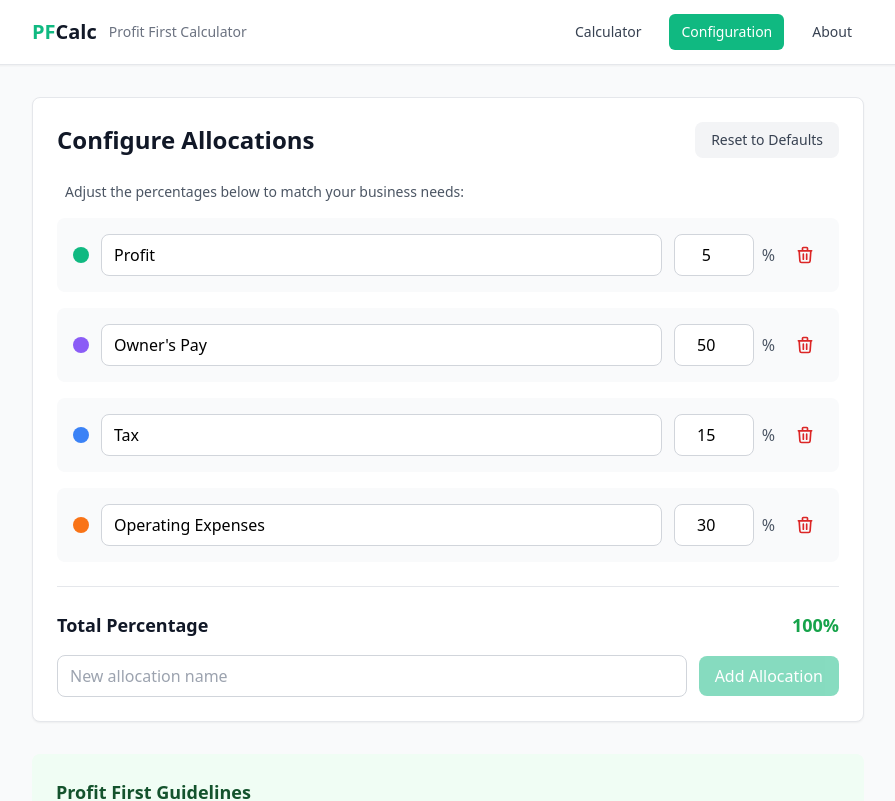
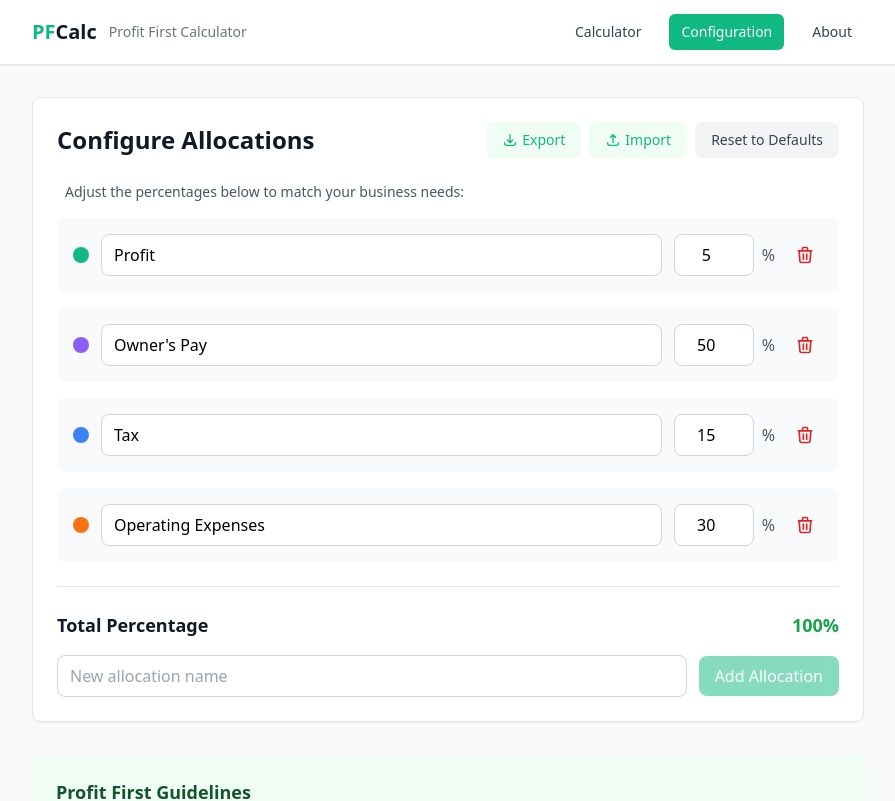
Before and after one commit to 1kevgriff/pfcalc, a Vue app: page /config in a window 1280 px wide. Shown: the top 801 px of the page, without its empty margins (192-1087 px from the left). Built offline with nearby package versions, Linux system fonts and the light colour scheme.

Commit message:
Add import/export functionality for configuration
- Export allocations and income to JSON file
- Import configuration from JSON file
- Validate imported data before applying
- Include date stamp in exported filename
- Add helpful UI buttons with icons

```diff
--- a/src/stores/allocation.js
+++ b/src/stores/allocation.js
@@ -107,6 +107,25 @@ export const useAllocationStore = defineStore('allocation', () => {
     }
   }
 
+  function importConfiguration(importedAllocations, importedIncome) {
+    // Replace allocations with imported ones
+    allocations.value = importedAllocations.map(alloc => ({
+      id: alloc.id,
+      name: alloc.name,
+      percentage: alloc.percentage,
+      color: alloc.color || 'bg-gray-500'
+    }))
+
+    // Set income amount if provided
+    if (typeof importedIncome === 'number' && importedIncome >= 0) {
+      incomeAmount.value = importedIncome
+    }
+
+    // Save to localStorage
+    saveAllocations()
+    saveIncomeAmount()
+  }
+
   return {
     allocations,
     incomeAmount,
@@ -117,6 +136,7 @@ export const useAllocationStore = defineStore('allocation', () => {
     addAllocation,
     removeAllocation,
     resetToDefaults,
-    updateAllocationName
+    updateAllocationName,
+    importConfiguration
   }
 })
--- a/src/views/ConfigurationView.vue
+++ b/src/views/ConfigurationView.vue
@@ -3,6 +3,27 @@
     <div class="bg-white rounded-lg shadow-sm border border-gray-200 p-6">
       <div class="flex justify-between items-center mb-6">
         <h2 class="text-2xl font-bold text-gray-900">Configure Allocations</h2>
+        <div class="flex items-center space-x-2">
+          <button
+            @click="exportConfig"
+            class="px-4 py-2 text-sm font-medium text-profit-green bg-green-50 hover:bg-green-100 rounded-lg transition-colors flex items-center"
+            title="Export configuration"
+          >
+            <svg class="w-4 h-4 mr-1" fill="none" stroke="currentColor" viewBox="0 0 24 24">
+              <path stroke-linecap="round" stroke-linejoin="round" stroke-width="2" d="M4 16v1a3 3 0 003 3h10a3 3 0 003-3v-1m-4-4l-4 4m0 0l-4-4m4 4V4"/>
+            </svg>
+            Export
+          </button>
+          <button
+            @click="triggerImport"
+            class="px-4 py-2 text-sm font-medium text-profit-green bg-green-50 hover:bg-green-100 rounded-lg transition-colors flex items-center"
+            title="Import configuration"
+          >
+            <svg class="w-4 h-4 mr-1" fill="none" stroke="currentColor" viewBox="0 0 24 24">
+              <path stroke-linecap="round" stroke-linejoin="round" stroke-width="2" d="M4 16v1a3 3 0 003 3h10a3 3 0 003-3v-1m-4-8l-4-4m0 0L8 8m4-4v12"/>
+            </svg>
+            Import
+          </button>
           <button
             @click="store.resetToDefaults"
             class="px-4 py-2 text-sm font-medium text-gray-700 bg-gray-100 hover:bg-gray-200 rounded-lg transition-colors"
@@ -10,6 +31,15 @@
             Reset to Defaults
           </button>
         </div>
+      </div>
+
+      <input
+        ref="importInput"
+        type="file"
+        accept=".json"
+        @change="handleImport"
+        class="hidden"
+      />
 
       <div v-if="!store.isValid" class="mb-6 p-4 bg-red-50 border border-red-200 rounded-lg">
         <div class="flex items-center">
@@ -82,12 +112,17 @@
     </div>
 
     <div class="bg-blue-50 rounded-lg p-4">
+      <div class="space-y-2">
         <div class="flex items-center">
           <svg class="w-5 h-5 text-blue-600 mr-2" fill="currentColor" viewBox="0 0 20 20">
             <path fill-rule="evenodd" d="M18 10a8 8 0 11-16 0 8 8 0 0116 0zm-7-4a1 1 0 11-2 0 1 1 0 012 0zM9 9a1 1 0 000 2v3a1 1 0 001 1h1a1 1 0 100-2v-3a1 1 0 00-1-1H9z" clip-rule="evenodd"/>
           </svg>
           <p class="text-sm text-blue-800">
             Your configuration is automatically saved to your browser's local storage.
+          </p>
+        </div>
+        <p class="text-sm text-blue-700 ml-7">
+          Use the Export button to save a backup or share your configuration with others.
         </p>
       </div>
     </div>
@@ -101,6 +136,7 @@ import AllocationInput from '../components/AllocationInput.vue'
 
 const store = useAllocationStore()
 const newAllocationName = ref('')
+const importInput = ref(null)
 
 function addNewAllocation() {
   if (newAllocationName.value.trim()) {
@@ -108,4 +144,66 @@ function addNewAllocation() {
     newAllocationName.value = ''
   }
 }
+
+function exportConfig() {
+  const config = {
+    version: '1.0',
+    exportDate: new Date().toISOString(),
+    allocations: store.allocations,
+    incomeAmount: store.incomeAmount
+  }
+
+  const dataStr = JSON.stringify(config, null, 2)
+  const dataUri = 'data:application/json;charset=utf-8,' + encodeURIComponent(dataStr)
+
+  const exportDate = new Date().toISOString().split('T')[0]
+  const fileName = `pfcalc-config-${exportDate}.json`
+
+  const linkElement = document.createElement('a')
+  linkElement.setAttribute('href', dataUri)
+  linkElement.setAttribute('download', fileName)
+  linkElement.click()
+}
+
+function triggerImport() {
+  importInput.value?.click()
+}
+
+function handleImport(event) {
+  const file = event.target.files?.[0]
+  if (!file) return
+
+  const reader = new FileReader()
+  reader.onload = (e) => {
+    try {
+      const config = JSON.parse(e.target.result)
+
+      // Validate the imported data
+      if (!config.allocations || !Array.isArray(config.allocations)) {
+        alert('Invalid configuration file: missing allocations')
+        return
+      }
+
+      // Validate each allocation
+      for (const allocation of config.allocations) {
+        if (!allocation.id || !allocation.name || typeof allocation.percentage !== 'number') {
+          alert('Invalid configuration file: malformed allocation data')
+          return
+        }
+      }
+
+      // Apply the imported configuration
+      store.importConfiguration(config.allocations, config.incomeAmount || 0)
+
+      alert('Configuration imported successfully!')
+    } catch (error) {
+      alert('Failed to import configuration: ' + error.message)
+    }
+  }
+
+  reader.readAsText(file)
+
+  // Reset the input so the same file can be imported again
+  event.target.value = ''
+}
 </script>
```
Lines whose indentation alone changed are shown as unchanged.
